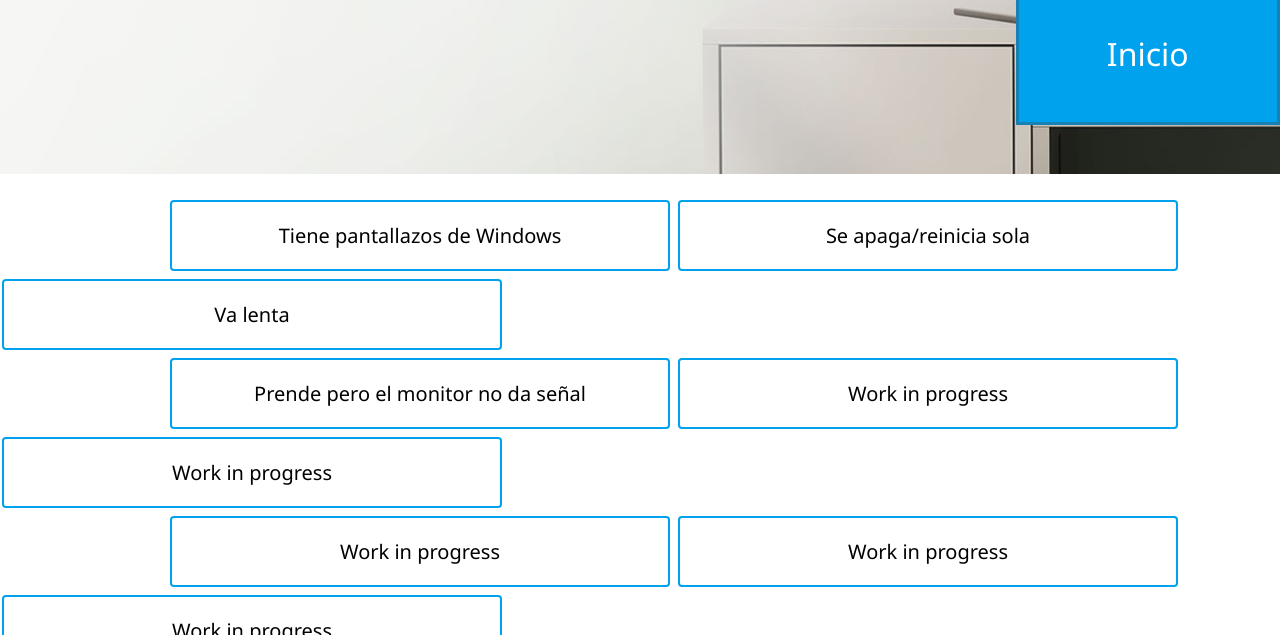
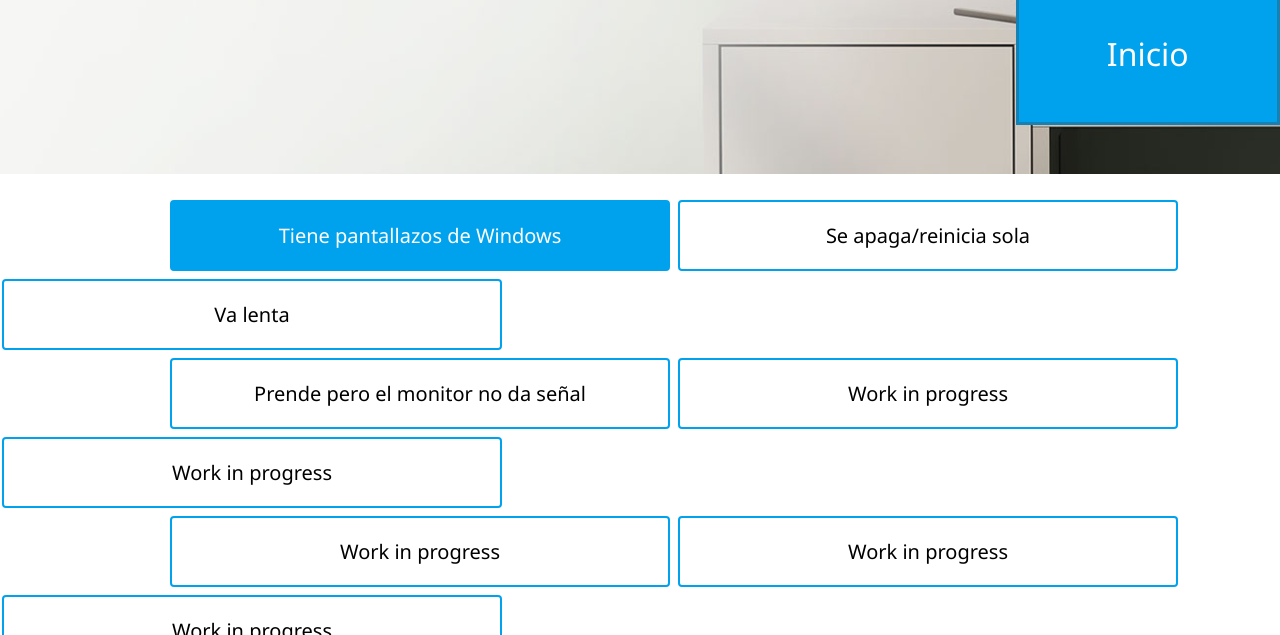
Before and after one commit to Puchis/Gregorio-Gragas-Computer-Repair, a plain HTML site: page pruebasitio/index.html in a window 1280 px wide. In both pictures the pointer is over the button "Tiene pantallazos de Windows". Shown: the part 667-1302 px from the top of the page. Drawn offline with Linux system fonts and the light colour scheme.

Commit message:
ultimo retoquesito ahora si :trollface:
uwu :trollface:

```diff
--- a/pruebasitio/styles/style.css
+++ b/pruebasitio/styles/style.css
@@ -33,7 +33,7 @@ body{
   width: 500px;
 }
 
-.button:hover {
+.button1:hover, .button2:hover, .button3:hover {
   background-color: #00a2ed;
   color: White;
 }
```
